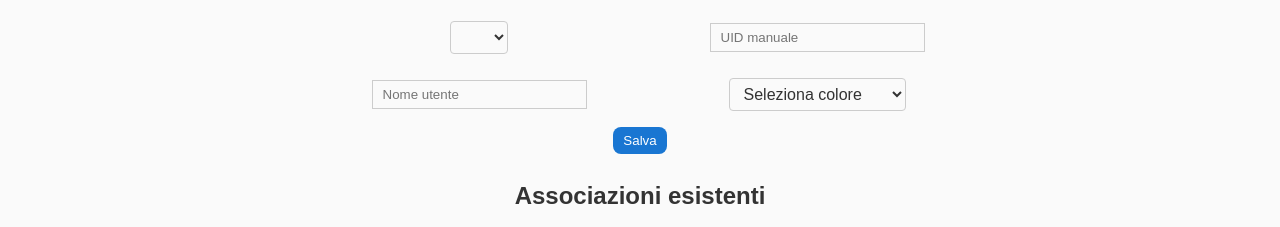
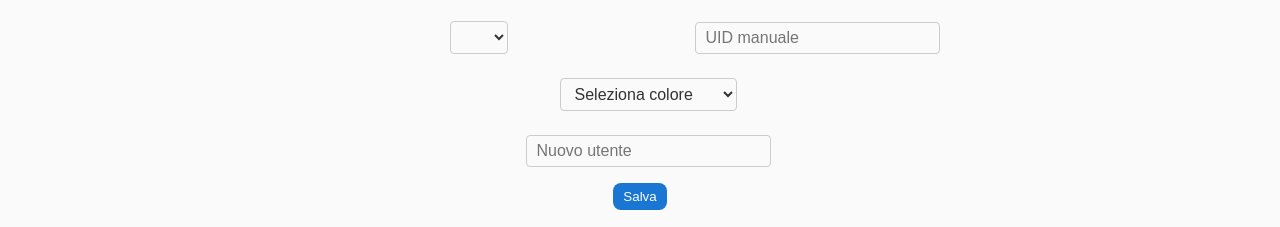
Before and after one commit to GigioSki/Cesanatiming, a website: page html/setup.html in a window 1280 px wide. Shown: the part 240-467 px from the top of the page. Drawn offline with Linux system fonts and the light colour scheme; no server answers.

Commit message:
style: reorder and unify assoc form fields

```diff
--- a/css/style.css
+++ b/css/style.css
@@ -142,6 +142,9 @@ form {
   align-items: center;
   justify-items: center;
 }
+.span-2 {
+  grid-column: span 2;
+}
 
 input {
   width: 100%;
@@ -151,6 +154,8 @@ input {
   border: 1px solid var(--table-border);
   background: var(--bg-color);
   color: var(--text-color);
+  border-radius: 0.25rem;
+  font-size: 1rem;
 }
 select {
   width: 100%;
--- a/html/setup.html
+++ b/html/setup.html
@@ -40,11 +40,11 @@
           <div>
             <input type="text" id="uuid-manual" placeholder="UID manuale">
           </div>
-        <div>
-          <input type="text" id="name" placeholder="Nome utente" required>
+          <div class="span-2">
+            <select id="color-select"></select>
           </div>
-        <div>
-          <select id="color-select"></select>
+          <div class="span-2">
+            <input type="text" id="name" placeholder="Nuovo utente" required>
           </div>
         </div>
       <button type="submit">Salva</button>
```
Lines whose indentation alone changed are shown as unchanged.
